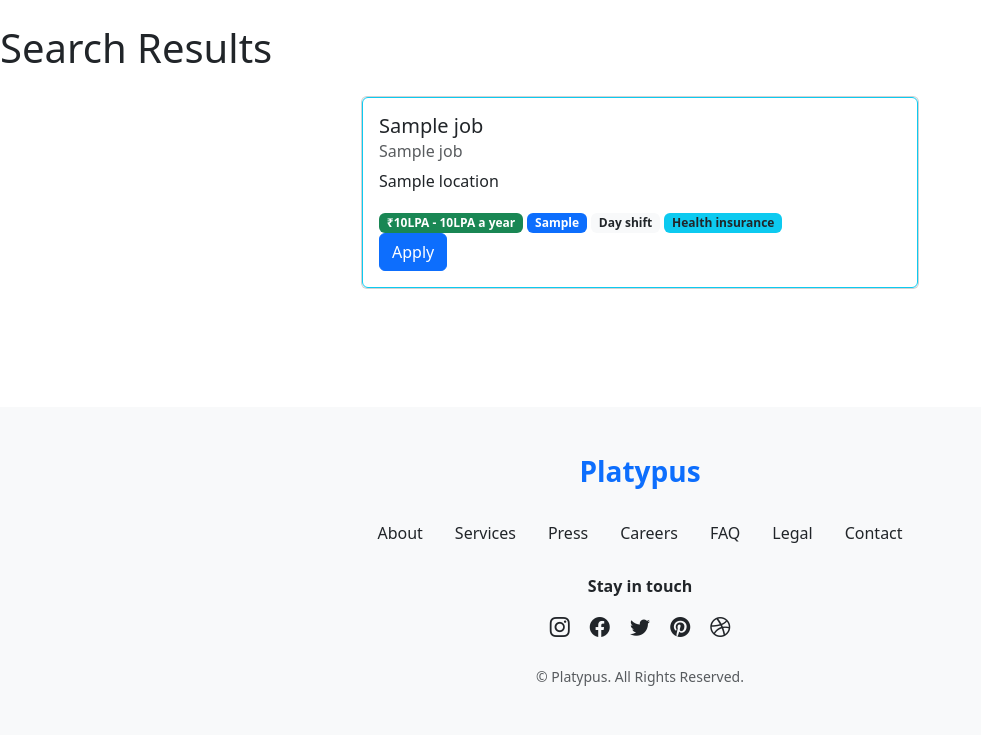
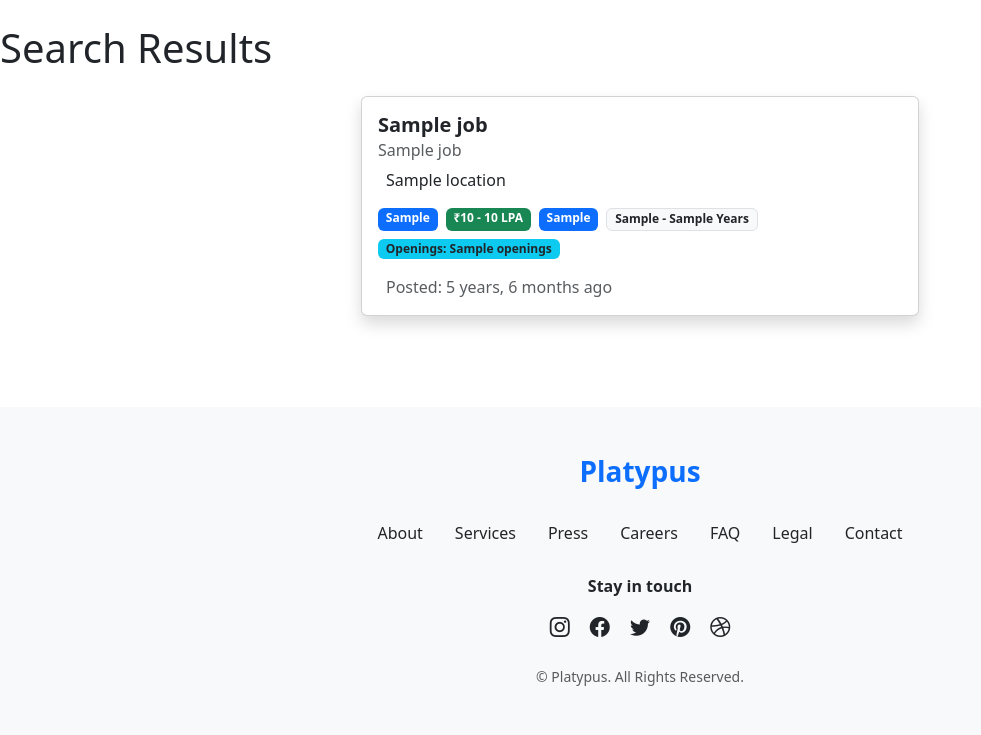
Before and after one commit to omkarjadhav2/django_job_finder, a Django app: template templates/users/search_results.html in a window 1280 px wide. Shown: the part 65-800 px from the top of the page, without its empty margins (0-981 px from the left). Run offline with Django 5.2, Linux system fonts and the light colour scheme; the template is opened without the code that fills it: most values are stand-ins (such as "Sample title", 1, 10 or a date in 2020); data that the repository does not hold is empty; parts of the project's set-up code (start-up, migrations or seed data) failed here and were passed over; some libraries are stand-ins or nearby versions.

Commit message:
minor template changes

```diff
--- a/templates/users/search_results.html
+++ b/templates/users/search_results.html
@@ -9,22 +9,71 @@
 {% for job in job_list %}
 <div class="container">
   <div class="d-flex flex-column align-items-center">
-    <div class="card col-12 col-sm-12 col-lg-6 my-3 mx-2">
-      <div class="card-body border border-info border-1 rounded">
-        <h5 class="card-title">{{ job.title }}</h5>
-        <h6 class="card-subtitle mb-2 text-muted">{{job.company_name}}</h6>
-        <p class="card-text">{{job.location}}</p>
-        <div>
-          <span class="badge bg-success"
-            >₹{{job.min_salary_lpa}}LPA - {{job.max_salary_lpa}}LPA a year</span
-          >
-          <span class="badge bg-primary">{{job.job_type}}</span>
-          <span class="badge bg-light text-dark">Day shift</span>
-          <span class="badge bg-info text-dark">Health insurance</span>
+
+    <div class="card job-card-container col-12 col-md-10 col-lg-6 my-3 shadow position-relative">
+
+
+      <a href="/jobcard/{{ job.slug }}" class="stretched-link"></a>
+
+      <div class="card-body">
+
+        <h5 class="card-title fw-bold">{{ job.title }}</h5>
+        <h6 class="card-subtitle text-muted mb-2">{{ job.company_name }}</h6>
+
+
+        <p class="mb-3">
+          <i class="fa-solid fa-location-dot text-danger me-2"></i>{{ job.location }}
+        </p>
+
+
+        <div class="d-flex flex-wrap gap-2 mb-3">
+
+          {% if job.sub_type %}
+          <span class="badge bg-primary">{{ job.sub_type }}</span>
+          {% endif %}
+
+          {% if job.min_salary_lpa and job.max_salary_lpa %}
+          <span class="badge bg-success">
+            ₹{{ job.min_salary_lpa }} - {{ job.max_salary_lpa }} LPA
+          </span>
+          {% else %}
+          <span class="badge bg-secondary">Salary: Not disclosed</span>
+          {% endif %}
+
+          {% if job.job_type %}
+          <span class="badge bg-primary">{{ job.job_type }}</span>
+          {% endif %}
+
+          {% if job.min_experience is not none %}
+          <span class="badge bg-light text-dark border border-1">
+            {{ job.min_experience }} - {{ job.max_experience }} Years
+          </span>
+          {% endif %}
+
+          <span class="badge bg-info text-dark">
+            Openings:
+            {% if job.openings %}
+              {{ job.openings }}
+            {% else %}
+              Not disclosed
+            {% endif %}
+          </span>
+
         </div>
-        <a href="/jobcard/{{job.slug}}" class="btn btn-primary">Apply</a>
+
+
+        <p class="text-muted mb-0">
+          <i class="fa-regular fa-clock me-2"></i>
+          Posted:
+          {% if job.created_at.date == today %}
+            Today
+          {% else %}
+            {{ job.created_at|timesince }} ago
+          {% endif %}
+        </p>
       </div>
     </div>
+
   </div>
 </div>
 
```
Also changed, not shown: jobs/views.py (+10 -21 lines).
